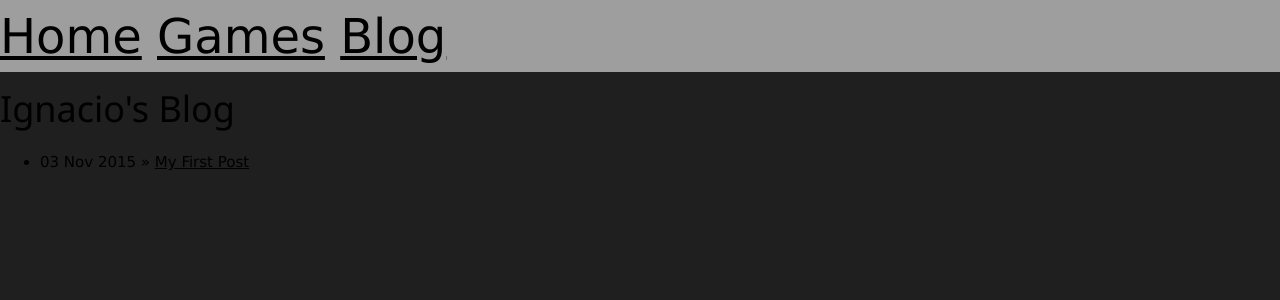
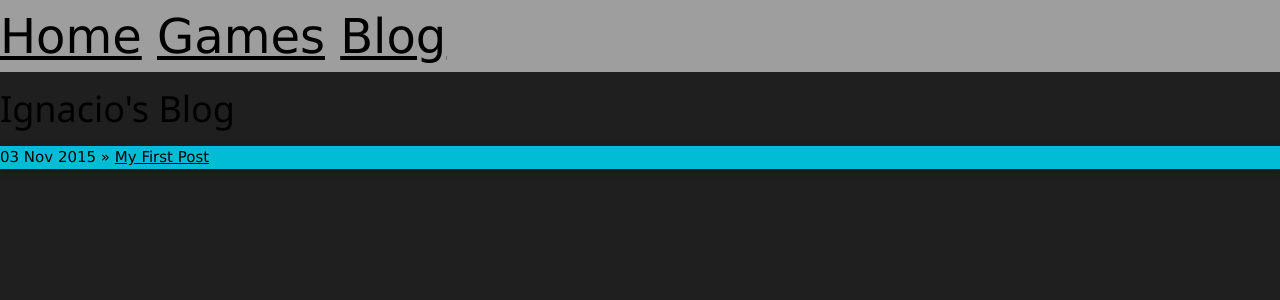
Before and after one commit to ijzm/OLD-ijzm.github.io, a Jekyll site: the page built from blog/index.html, in a window 1280 px wide. Shown: the top 300 px of the page. Built offline with Jekyll 4.4.1, drawn with Linux system fonts in a browser that asks for light colours.

Commit message:
Update index.html

```diff
--- a/blog/index.html
+++ b/blog/index.html
@@ -3,11 +3,11 @@ layout: default
 title: Ignacio's Blog
 ---
 	<h1>{{ page.title }}</h1>
-	<div class="posts">
-	<ul>
+
 
 	  {% for post in site.posts %}
-	    <li><span>{{ post.date | date_to_string }}</span> » <a href="{{ post.url }}" title="{{ post.title }}">{{ post.title }}</a></li>
+	    <div class="w3-card-2 w3-cyan w3-col">
+	    	{{ post.date | date_to_string }} » <a href="{{ post.url }}" title="{{ post.title }}">{{ post.title }}
+	    	</a>
+	    	</div>
 	  {% endfor %}
-	</ul>
-	</div>
```
